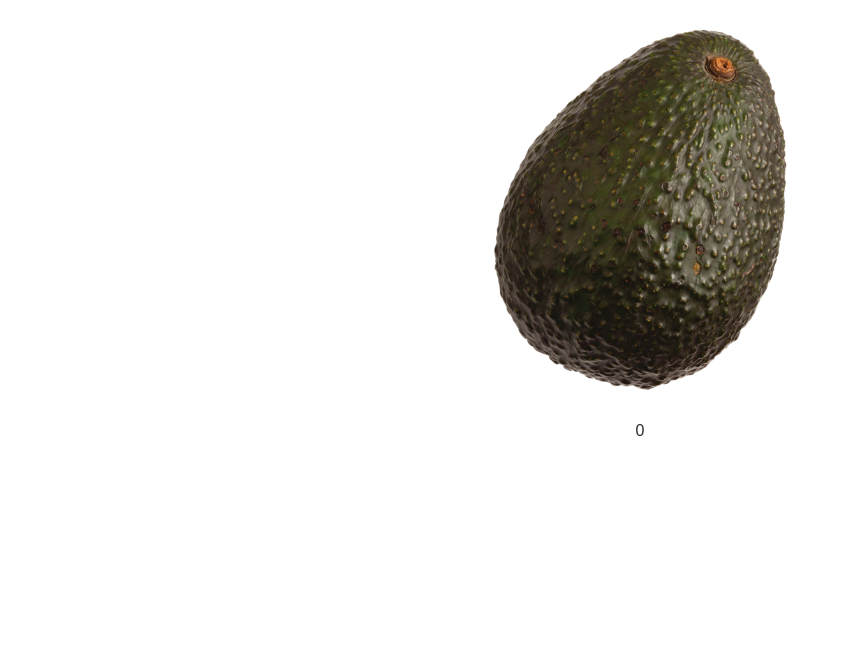
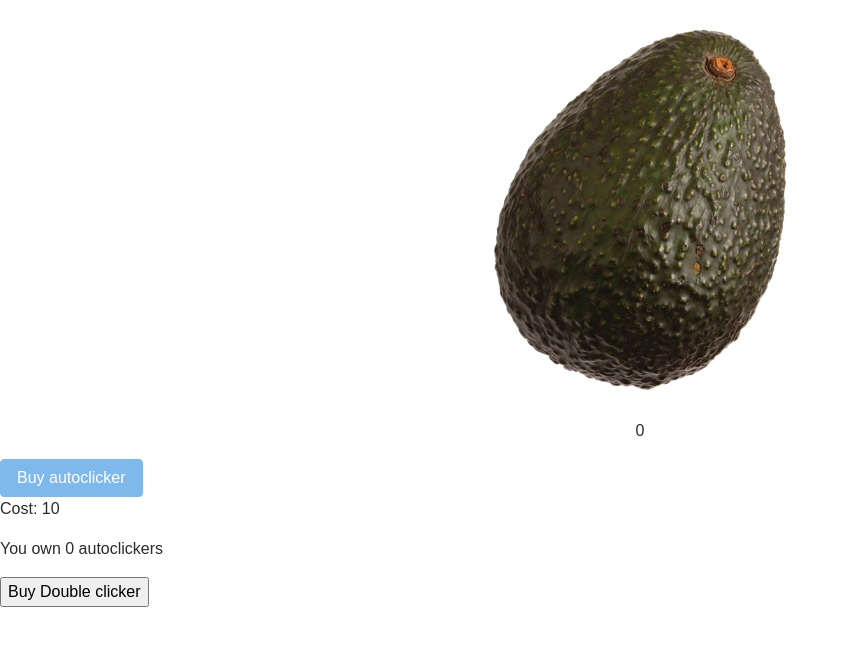
Before and after one commit to juliagulliksson/incremental-game-react, a React app: page / in a window 1280 px wide. Shown: the whole page, without its empty margins (0-850 px from the left). Built offline with nearby package versions, Linux system fonts and the light colour scheme.

Commit message:
Adding buttons

```diff
--- a/public/index.html
+++ b/public/index.html
@@ -21,7 +21,7 @@
       work correctly both with client-side routing and a non-root public URL.
       Learn how to configure a non-root public URL by running `npm run build`.
     -->
-    <title>React App</title>
+    <title>Avocado clicker</title>
   </head>
   <body>
     <noscript>
--- a/src/App.css
+++ b/src/App.css
@@ -10,3 +10,13 @@
 .counter{
   text-align: center;
 }
+
+.upgradeable{
+  cursor: pointer;
+  opacity: 1;
+}
+
+.non-upgradeable{
+  pointer-events: none;
+  opacity: 0.5;
+}
--- a/src/components/AutoClicker.js
+++ b/src/components/AutoClicker.js
@@ -1 +1,12 @@
 import React from 'react';
+
+export default function AutoClicker ({ className, Amount, Cost, handleClick }) {
+  const classes = `${className} btn btn-primary`;
+  return (
+    <div className="auto-clicker">
+      <button className={classes} onClick={handleClick}>Buy autoclicker</button>
+      <p>Cost: {Cost}</p>
+      <p>You own {Amount} autoclickers</p>
+    </div>
+  )
+}
--- a/src/components/Counter.js
+++ b/src/components/Counter.js
@@ -1,17 +1,29 @@
 import React, { Component } from 'react';
 //import Upgrade from './Upgrade';
 import Avocado from './Avocado';
+import AutoClicker from './AutoClicker';
 
 export default class Counter extends Component {
 
   state = {
     counter: 0,
-    incrementCounterUpgrade: false,
-    amountOfAutoClickers: 0
+    autoClickerUpgrade: false,
+    amountOfAutoClickers: 0,
+    clickerCount: 1
   }
 
   incrementCounter = () => {
-    this.setState({ counter: this.state.counter + 1 });
+    this.setState({ counter: this.state.counter + this.state.clickerCount });
+
+    if(this.state.counter >= 9){
+      this.setState({
+        autoClickerUpgrade: true,
+      });
+    } else {
+      this.setState({
+        autoClickerUpgrade: false,
+      });
+    }
 
     this.checkCounter();
   }
@@ -27,19 +39,32 @@ export default class Counter extends Component {
     if(this.state.counter >= 9){
       this.setState({
         counter: this.state.counter - 10,
-        incrementCounterUpgrade: true,
+        autoClickerUpgrade: true,
         amountOfAutoClickers: this.state.amountOfAutoClickers + 1
       });
     }
   }
 
+  buyDoubleClicker = () => {
+    this.setState({
+      clickerCount: this.state.clickerCount * 2
+    });
+  }
   render(){
 
-    if(this.state.incrementCounterUpgrade){
+
+    let autoClickerClass = "";
+    if(this.state.autoClickerUpgrade){
+      autoClickerClass = "upgradeable";
+    } else {
+      autoClickerClass = "non-upgradeable";
+    }
+
+   /*  if(this.state.autoClickerUpgrade){
       setTimeout(() => {
         this.setState({counter: this.state.counter + 1})
       }, 1000);
-    }
+    } */
 
     return(
         <div>
@@ -53,9 +78,10 @@ export default class Counter extends Component {
           <div className="counter">
           <p>{ this.state.counter } </p>
           </div>
+          <AutoClicker className={autoClickerClass} Cost="10"
+          Amount={this.state.amountOfAutoClickers} handleClick={this.buyAutoClicker}/>
 
-        {/*   <Upgrade handleClick={this.buyAutoClicker}
-          amount={this.state.amountOfAutoClickers} /> */}
+          <button onClick= {this.buyDoubleClicker}>Buy Double clicker</button>
 
           {/* <iframe id="guac" width="560" height="315" title="guacamole-song"
           src="https://www.youtube.com/embed/JNsKvZo6MDs?start=10" frameBorder="0"
```
